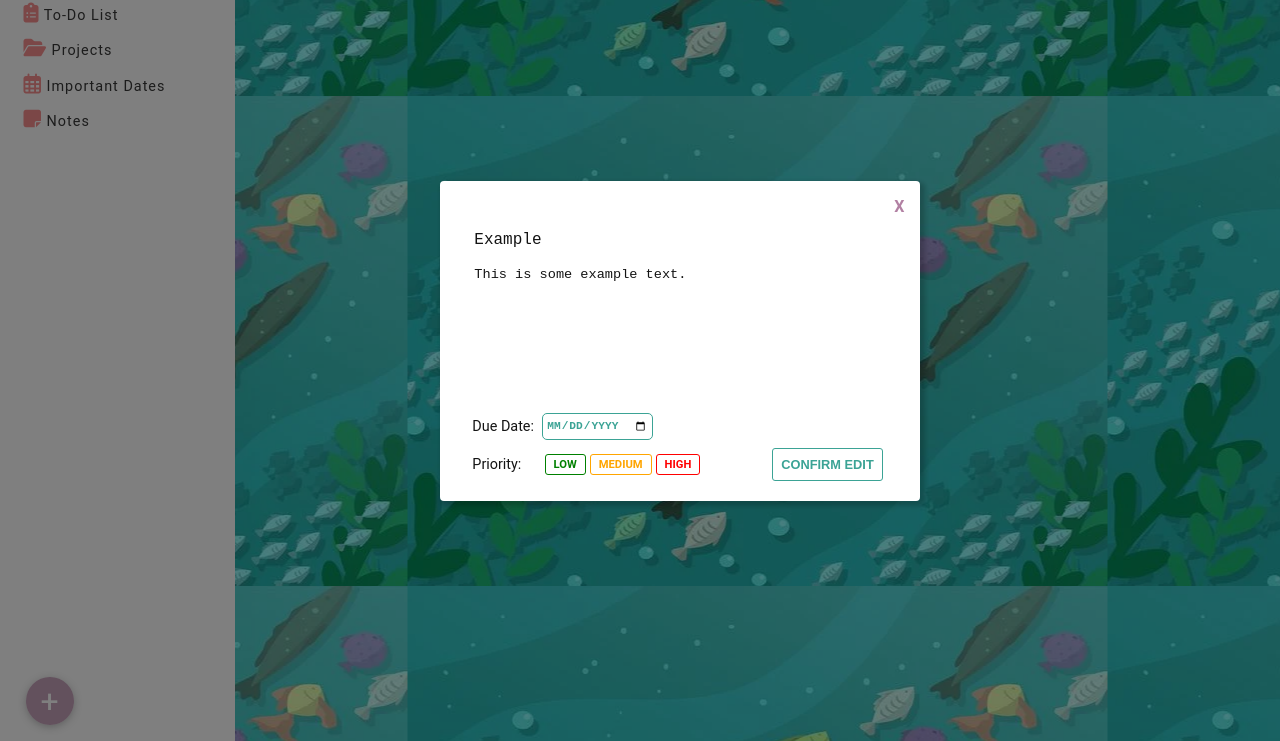
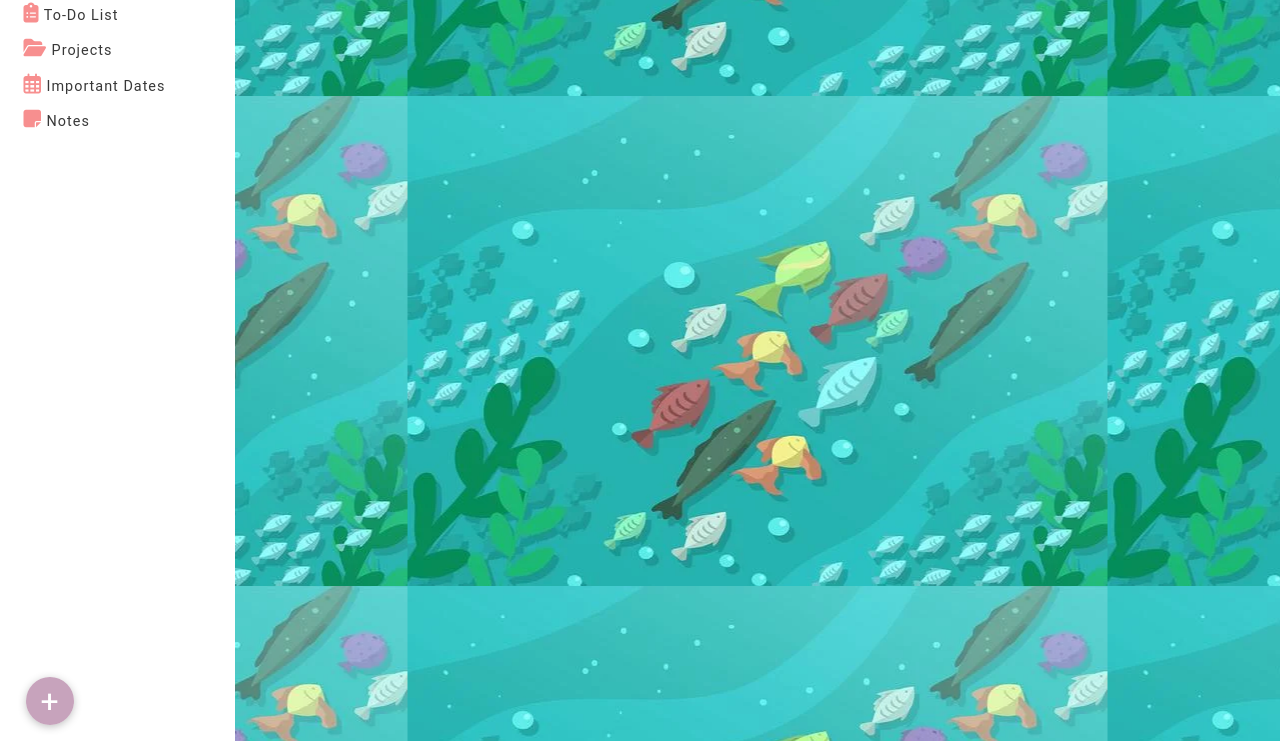
Before and after one commit to ccairns33/todo-list, a plain HTML site: page index.html in a window 1280 px wide. Shown: the part 59-800 px from the top of the page. Drawn offline with Linux system fonts and the light colour scheme.

Commit message:
todo edit panel completed

```diff
--- a/index.html
+++ b/index.html
@@ -176,7 +176,7 @@
         </form>
       </div>
 
-      <div class="overlay-item-edit ">
+      <div class="overlay-todoitem-edit display-none">
         <div class="todo-edit-container ">
           <div class="todo-edit-header d-flex">
             <div class="exit-todo-edit">X</div>
@@ -184,7 +184,7 @@
           <form class="todo-edit-content">
             <div class="todo-edit-content_container d-flex">
               <textarea class="edit-input edit-input_small" maxlength="40" required="" data-index="0" data-project="todo">Example</textarea>
-              <textarea class="edit-input edit-input_big" placeholder="Details:">This is some example text.</textarea>
+              <textarea class="edit-input edit-input_big" placeholder="Details:">Here is some content for the tooltip.</textarea>
               <div class="new-item-date-due d-flex">
                 <div class="date-title">Due Date: </div>
                 <input type="date" class="new-item-date-input" id="new-item-date" name="new-todo" required="">
--- a/style.css
+++ b/style.css
@@ -623,7 +623,7 @@ font-size: 1rem;
 }
 /* todo item editting */
 /* new item popup */
-.overlay-item-edit{
+.overlay-todoitem-edit{
     position: fixed; /* Sit on top of the page content */
     width: 100%; /* Full width (cover the whole page) */
     height: 100%; /* Full height (cover the whole page) */
```
Also changed, not shown: main.js (+11 -1 lines).
